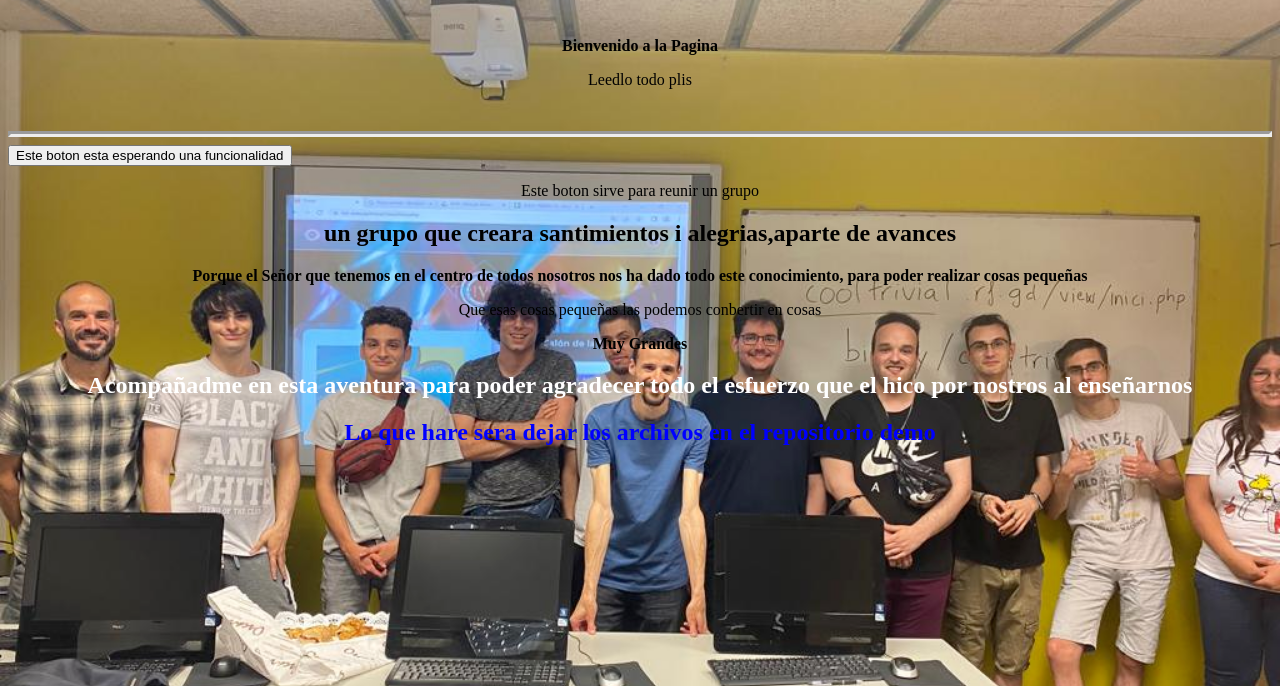
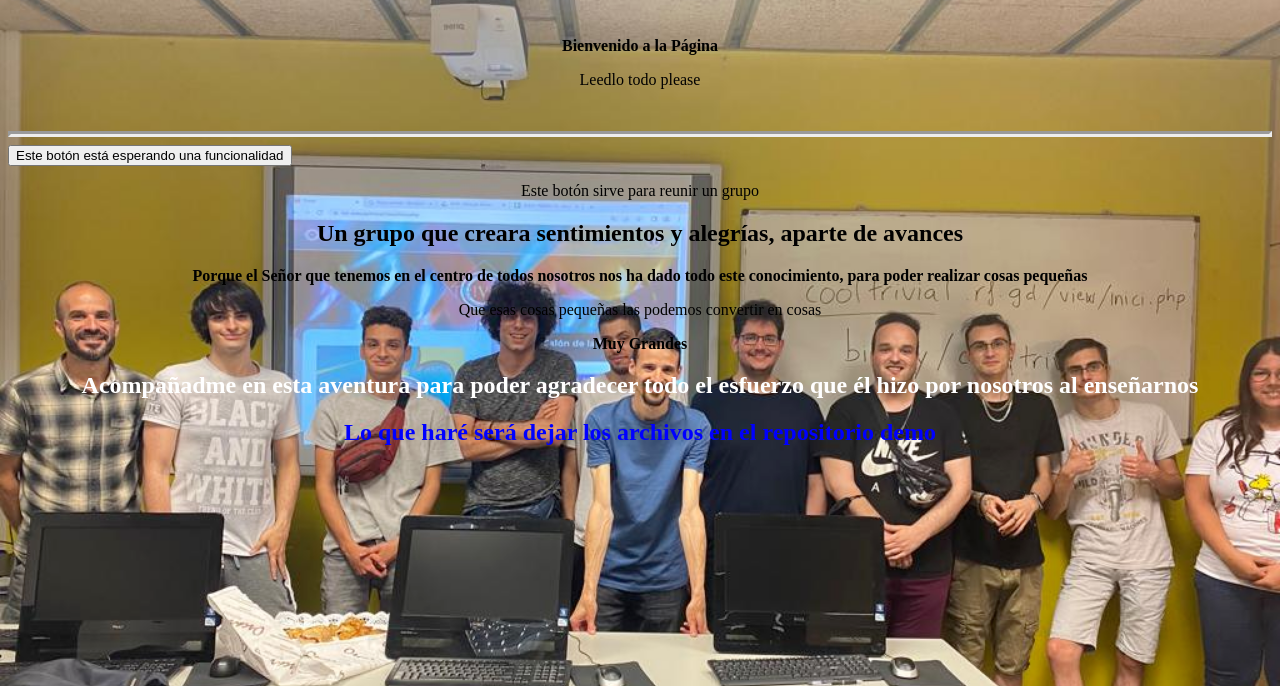
Before and after one commit to teachingphp/demo, a PHP site: page /Regalo.php in a window 1280 px wide. Shown: the top 686 px of the page. Run offline with PHP 8.4, Linux system fonts and the light colour scheme.

Commit message:
corregido

```diff
--- a/Regalo/Regalo.php
+++ b/Regalo/Regalo.php
@@ -5,26 +5,27 @@
 </head>
 <body>
 <br>
-  <h1>Bienvenido a la Pagina</h1>
-  <p>Leedlo todo plis</p>
+  <h1>Bienvenido a la Página</h1>
+  <p>Leedlo todo please</p>
 
 <br>
 
   <hr class ="hr">
-<button href="#">Este boton esta esperando una funcionalidad</button>
+<button href="#">Este botón está esperando una funcionalidad</button>
 
 <article>
-<p>Este boton sirve para reunir un grupo</p>
+<p>Este botón sirve para reunir un grupo</p>
 
-<h2 style=" text-align: center;">un grupo que creara santimientos i alegrias,aparte de avances</h2>
+<h2 style=" text-align: center;">Un grupo que creara sentimientos y alegrías, aparte de avances
+</h2>
 
 <h1>Porque el Señor que tenemos en el centro de todos nosotros nos ha dado todo este conocimiento, para poder realizar cosas pequeñas</h1>
-<p> Que esas cosas pequeñas las podemos conbertir en cosas <h1>Muy Grandes</h1> </p>
+<p> Que esas cosas pequeñas las podemos convertir en cosas<h1>Muy Grandes</h1></p>
 
-<h2 style="text-align: center; color:white;">Acompañadme en esta aventura para poder agradecer todo el esfuerzo que el hico por nostros al enseñarnos</h2>
+<h2 style="text-align: center; color:white;">Acompañadme en esta aventura para poder agradecer todo el esfuerzo que él hizo por nosotros al enseñarnos</h2>
 
 
-<h2 style="text-align: center; color:blue;">Lo que hare sera dejar los archivos en el repositorio demo</h2>
+<h2 style="text-align: center; color:blue;">Lo que haré será dejar los archivos en el repositorio demo</h2>
 
 </article>
 
```
